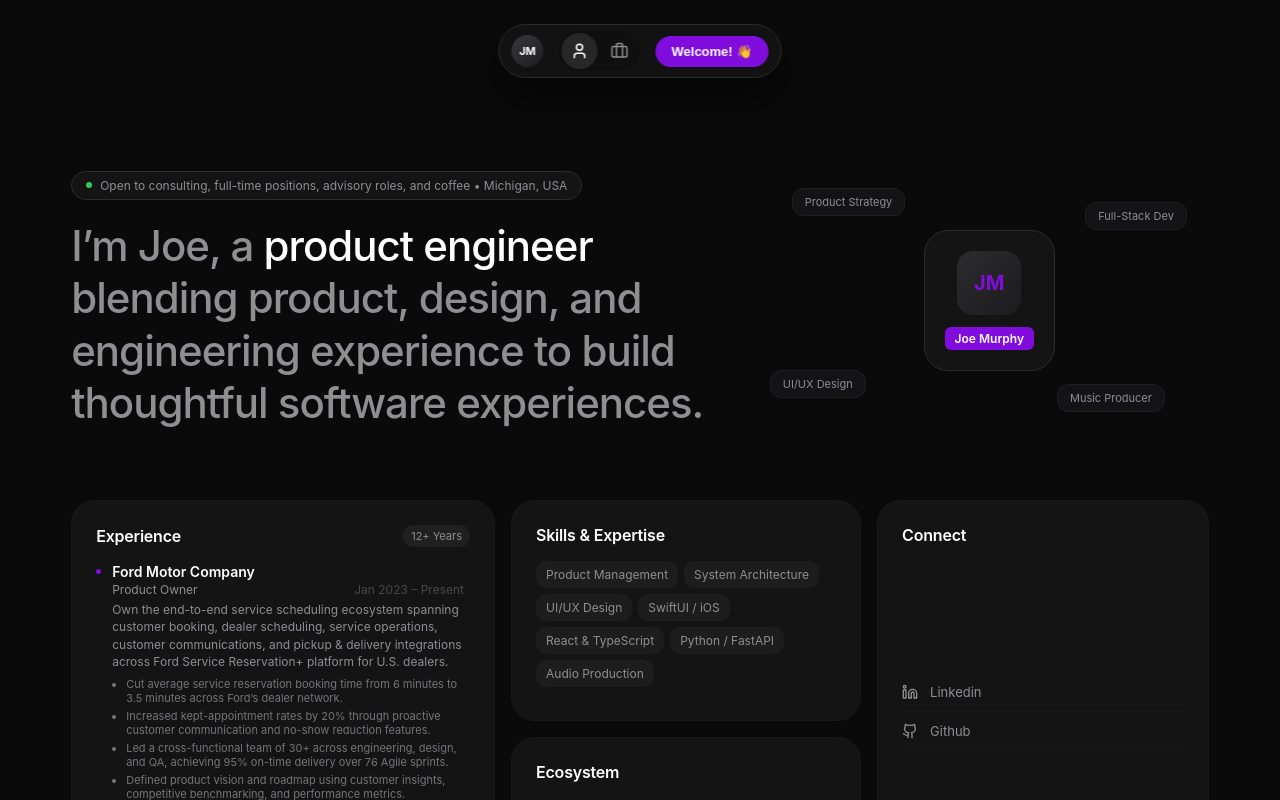
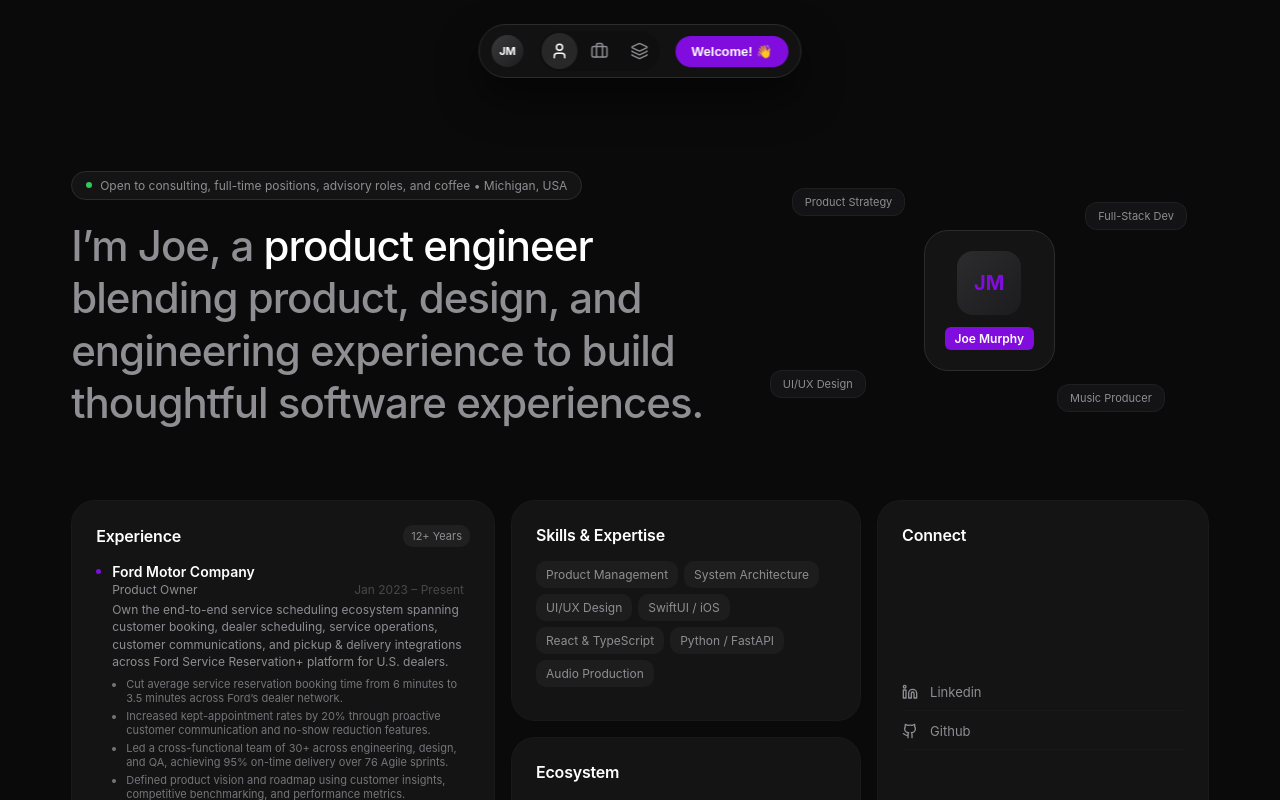
Before and after one commit to joemurphy3515/Portfolio, a React (Vite) app: page / in a window 1280 px wide. Shown: the top 800 px of the page. Built offline with nearby package versions, Linux system fonts and the light colour scheme.

Commit message:
added anchor link for projects

```diff
--- a/src/App.tsx
+++ b/src/App.tsx
@@ -114,6 +114,13 @@ const App = () => {
           >
             <Briefcase size={18} />
           </button>
+          <button
+            onClick={(e) => handleAnchorClick(e, "ventures")}
+            className={`nav-icon-link ${activeSection === "ventures" ? "active" : ""}`}
+            title="Project Highlights"
+          >
+            <Layers size={18} />
+          </button>
         </div>
         <button className="say-hello-cta" onClick={() => scrollToId("contact")}>
           Welcome! 👋
@@ -128,7 +135,8 @@ const App = () => {
           </span>
           <h1 className="main-headline">
             I’m Joe, a <strong>product engineer</strong> blending product,
-            design, and engineering experience to build thoughtful software experiences.
+            design, and engineering experience to build thoughtful software
+            experiences.
           </h1>
         </div>
 
```
